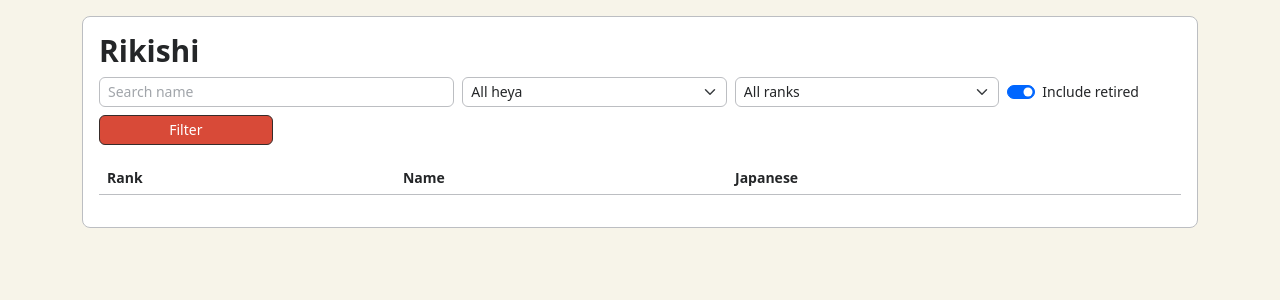
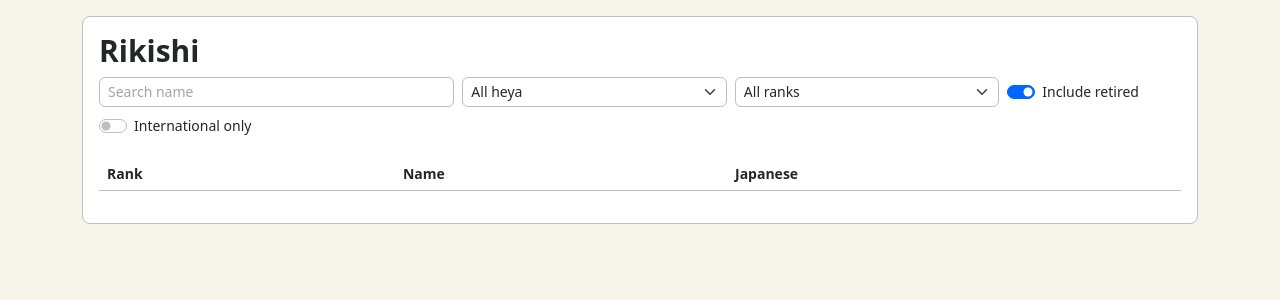
Before and after one commit to croquant/sumoracle, a Django app: template templates/rikishi_list.html in a window 1280 px wide. Shown: the part 53-353 px from the top of the page. Run offline with Django 5.2, Linux system fonts and the light colour scheme; the template is opened without the code that fills it, so the values that code supplies are empty; some libraries are stand-ins or nearby versions.

Commit message:
Add international filter and HTMX auto-refresh

```diff
--- a/app/views/rikishi.py
+++ b/app/views/rikishi.py
@@ -28,6 +28,8 @@ class RikishiListView(ListView):
             queryset = queryset.filter(heya__slug=heya)
         if rank := params.get("rank"):
             queryset = queryset.filter(rank__slug=rank)
+        if params.get("international") is not None:
+            queryset = queryset.filter(shusshin__international=True)
         return queryset
 
     def get_context_data(self, **kwargs):
@@ -42,6 +44,7 @@ class RikishiListView(ListView):
         context["query"] = params.get("q", "")
         context["selected_heya"] = params.get("heya", "")
         context["selected_rank"] = params.get("rank", "")
+        context["international_only"] = params.get("international") is not None
 
         params.pop("page", None)
         query_string = params.urlencode()
--- a/templates/rikishi_list.html
+++ b/templates/rikishi_list.html
@@ -6,7 +6,12 @@
 <div class="card my-3">
     <div class="card-body">
         <h2 class="card-title">Rikishi</h2>
-        <form method="get" class="row g-2 align-items-end mb-3">
+        <form method="get" class="row g-2 align-items-end mb-3"
+            hx-get="{% url 'rikishi-list' %}"
+            hx-target="#rikishi-table tbody"
+            hx-push-url="true"
+            hx-swap="innerHTML"
+            hx-trigger="change delay:200ms, keyup changed delay:500ms">
             <div class="col-md-4">
                 <input type="search" name="q" value="{{ query }}" class="form-control" placeholder="Search name">
             </div>
@@ -33,7 +38,10 @@
                 </div>
             </div>
             <div class="col-md-2">
-                <button type="submit" class="btn btn-primary w-100">Filter</button>
+                <div class="form-check form-switch">
+                    <input class="form-check-input" type="checkbox" id="international-only" name="international" value="1" {% if international_only %}checked{% endif %}>
+                    <label class="form-check-label" for="international-only">International only</label>
+                </div>
             </div>
         </form>
         <table id="rikishi-table" class="table table-striped table-hover">
```
Also changed, not shown: tests/views/test_rikishi_list.py (+16 -1 lines).
